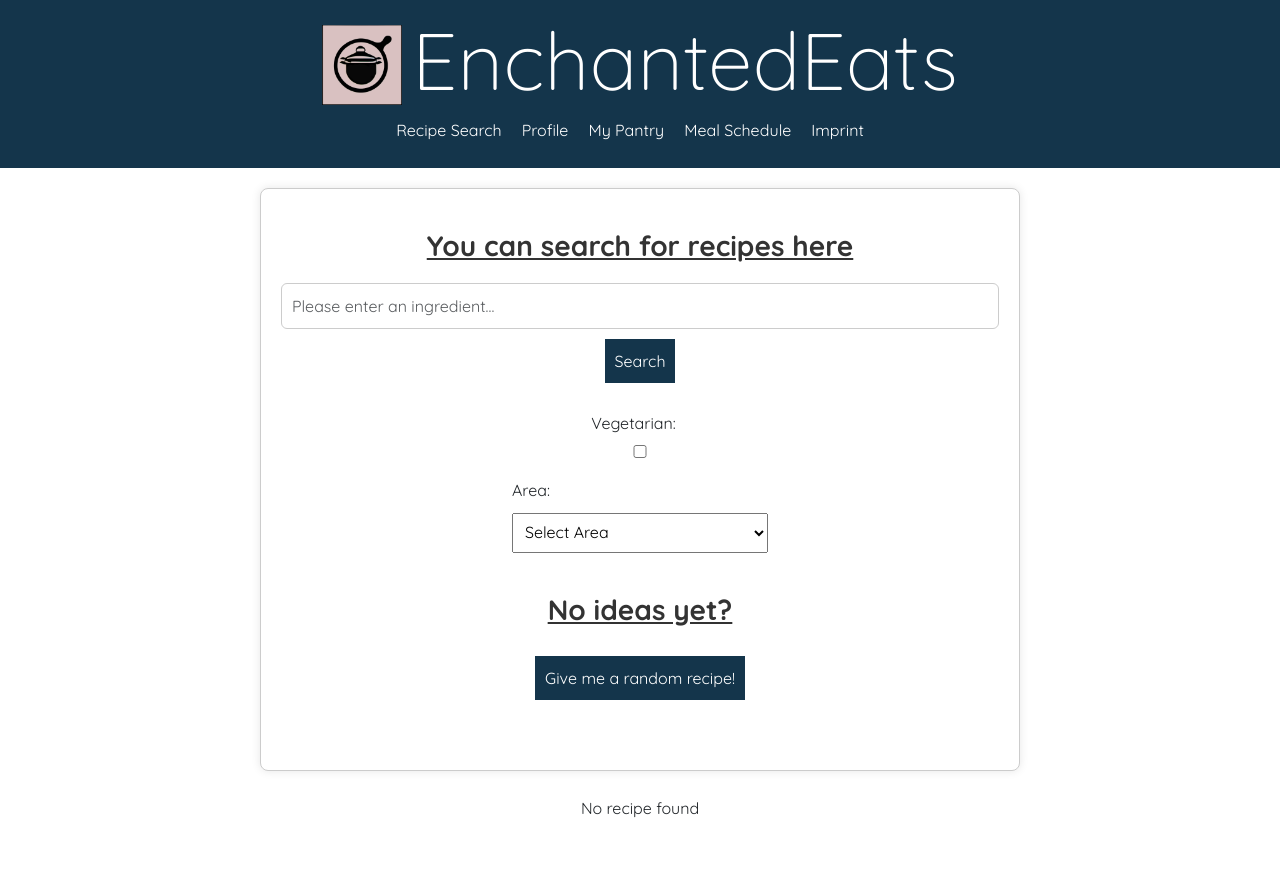
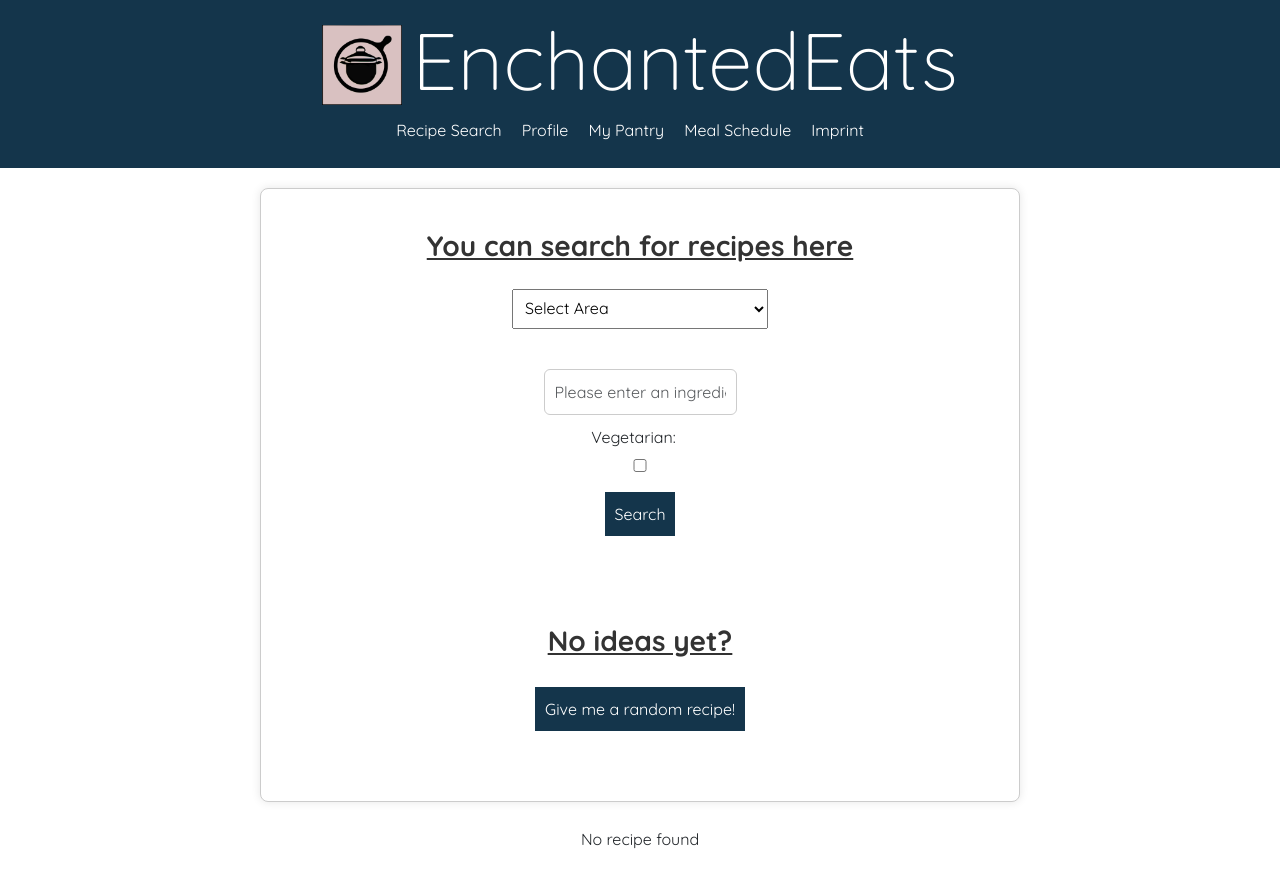
Before and after one commit to saskiamellies/rezept-softwaretchnik, a React (Create React App) app: page /recipes in a window 1280 px wide. Shown: the top 884 px of the page. Before the commit the page ends 856 px from the top, so only its background shows below. Built offline with nearby package versions, Linux system fonts and the light colour scheme.

Commit message:
Design update vegetarian box

```diff
--- a/src/components/RecipeInput.jsx
+++ b/src/components/RecipeInput.jsx
@@ -47,19 +47,9 @@ const RecipeInput = ({ onClickingSearch, onClickingRandom, onCheckboxChange, onA
   return (
     <div className="inputArea">
       <h3>You can search for recipes here</h3>
-      <div className="recipe-input-container">
-        <input type="text" id="inputText" className="form-control" placeholder="Please enter an ingredient..." />
-        <button onClick={handleSearchClick} className="btn-search">Search</button>
-      </div>
 
       <div className="recipe-filter-container">
         <div className="filter-container">
-          <label className="filter-label">Vegetarian:</label>
-          <input type="checkbox" onChange={handleCheckboxChange} className="filter-checkbox" />
-        </div>
-
-        <div className="filter-container">
-          <label className="filter-label">Area:</label>
           <form className="dropdownM" name="chooseunit" method="post">
             <select id="area" onChange={handleAreaChange} value={selectedArea} className="filter-dropdown">
             <option value="">Select Area</option>
@@ -96,6 +86,16 @@ const RecipeInput = ({ onClickingSearch, onClickingRandom, onCheckboxChange, onA
         </div>
 
 
+      <div className="recipe-input-container">
+        <input type="text" id="inputText" className="form-control" placeholder="Please enter an ingredient..." />
+
+        <div className="filter-container">
+          <label className="filter-label">Vegetarian:</label>
+          <input type="checkbox" onChange={handleCheckboxChange} className="filter-checkbox" />
+        </div>
+        <button onClick={handleSearchClick} className="btn-search">Search</button>
+      </div>
+
 
         <div className="random-recipe">
 
@@ -103,7 +103,6 @@ const RecipeInput = ({ onClickingSearch, onClickingRandom, onCheckboxChange, onA
        <button onClick={handleRandomClick} className="btn-primary">Give me a random recipe!</button>
 
         </div>
-
       </div>
     </div>
   );
--- a/src/style.css
+++ b/src/style.css
@@ -67,7 +67,7 @@ body {
 .input-container {
   justify-content: center;
   align-items: center;
-  margin-top: 100px;
+  margin-top: 10px;
   margin-bottom: 80px;
   width: 100%;
 }
@@ -106,7 +106,7 @@ body {
   display: flex;
   flex-direction: column;
   align-items: center;
-  margin-bottom: 20px;
+  margin-bottom: 80px;
 
 }
 
```
